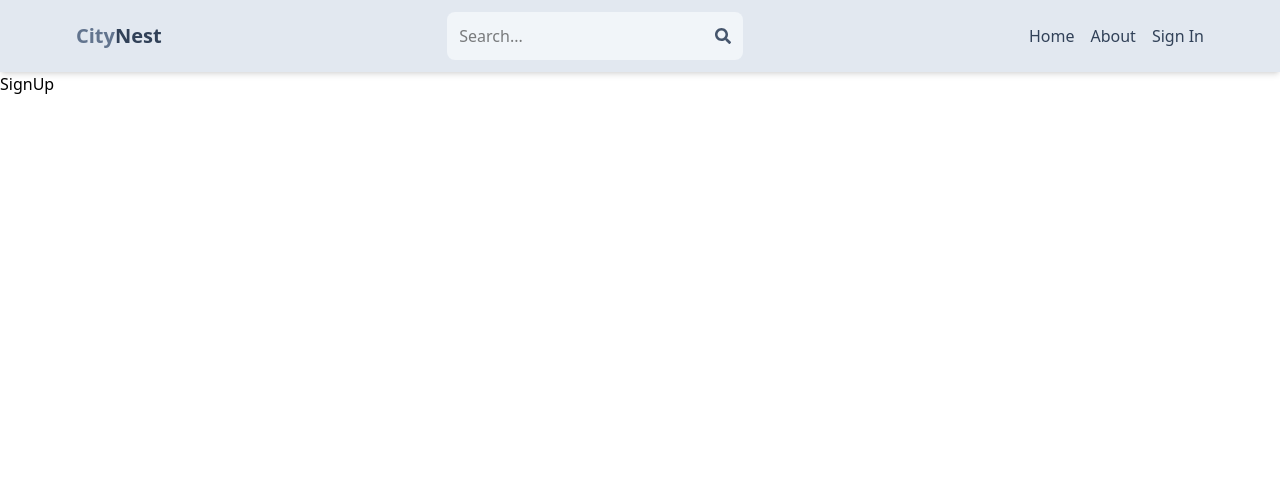
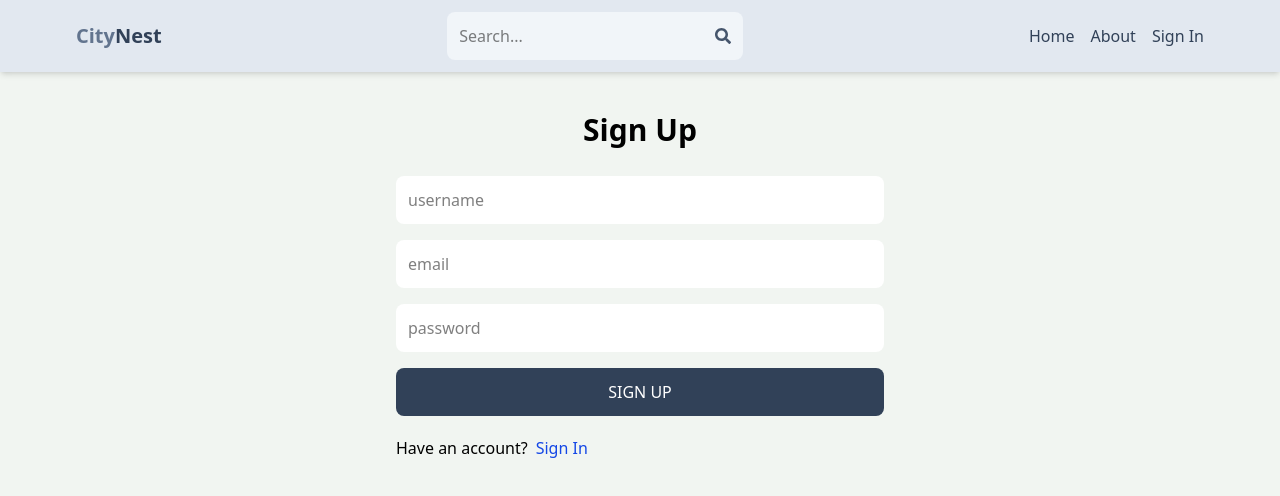
Before and after one commit to vednav9/CityNest, a React (Vite) app in the folder client/: page /sign-up in a window 1280 px wide. Shown: the top 496 px of the page. Built offline with nearby package versions, Linux system fonts and the light colour scheme.

Commit message:
create sign up page ui

```diff
--- a/client/src/index.css
+++ b/client/src/index.css
@@ -1 +1,5 @@
 @import "tailwindcss";
+
+body{
+    background-color: rgb(241, 245, 241);
+}
--- a/client/src/pages/SignUp.jsx
+++ b/client/src/pages/SignUp.jsx
@@ -1,7 +1,22 @@
-import React from 'react'
+import React from 'react';
+import {Link} from 'react-router-dom';
 
 export default function SignUp() {
   return (
-    <div>SignUp</div>
+    <div className='p-3 max-w-lg mx-auto'>
+      <h1 className='text-3xl text-center font-semibold my-7'>Sign Up</h1>
+      <form className='flex flex-col gap-4'>
+        <input type="text" placeholder='username' className='border-none p-3 rounded-lg bg-white' id='username' />
+        <input type="email" placeholder='email' className='border-none p-3 rounded-lg bg-white' id='email' />
+        <input type="password" placeholder='password' className='border-none p-3 rounded-lg bg-white' id='password' />
+        <button className='bg-slate-700 text-white p-3 rounded-lg uppercase hover:opacity-95 disabled:opacity-80'>Sign Up</button>
+      </form>
+      <div className='flex gap-2 mt-5'>
+        <p>Have an account?</p>
+        <Link to={"/sign-in"}>
+          <span className='text-blue-700 '>Sign In</span>
+        </Link>
+      </div>
+    </div>
   )
 }
```
